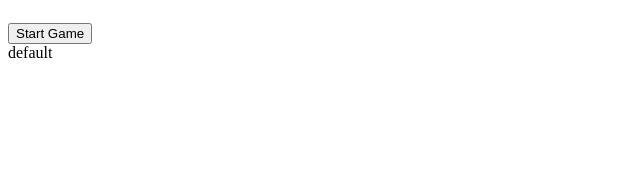
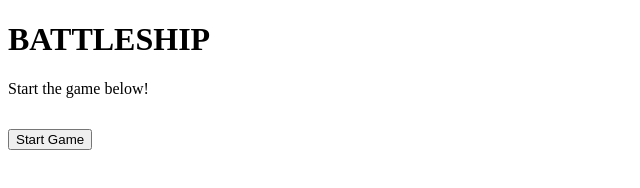
Before and after one commit to KerronKing/Battleship-JS, a plain HTML site: page index.html in a window 1280 px wide. Shown: the whole page, without its empty margins (0-640 px from the left). Drawn offline with Linux system fonts and the light colour scheme.

Commit message:
initial styling

```diff
--- a/index.html
+++ b/index.html
@@ -8,7 +8,11 @@
 </head>
 <body>
 
-  <div id="start-area">
+  <div class="wrapper">
+    <div id="start-area fade-in">
+      <h1>BATTLESHIP</h1>
+      <p>Start the game below!</p>
+
       <button id="start" class="visible btn">Start Game</button>
       <button id="restart" class="hidden btn">Restart Game</button>
     </div>
@@ -20,10 +24,12 @@
       </form>
     </div>
 
-  <div id="status">default</div>
+  </div>
 
-  <div id="grids" class="visible">
-    <div id="player-area" class="container"></div><br><br><br>
+  <!-- <div id="status">Default Status!</div> -->
+
+  <div id="grids">
+    <div id="player-area" class="container"></div>
     <div id="computer-area" class="container"></div>
   </div>
 
```
Lines whose indentation alone changed are shown as unchanged.
